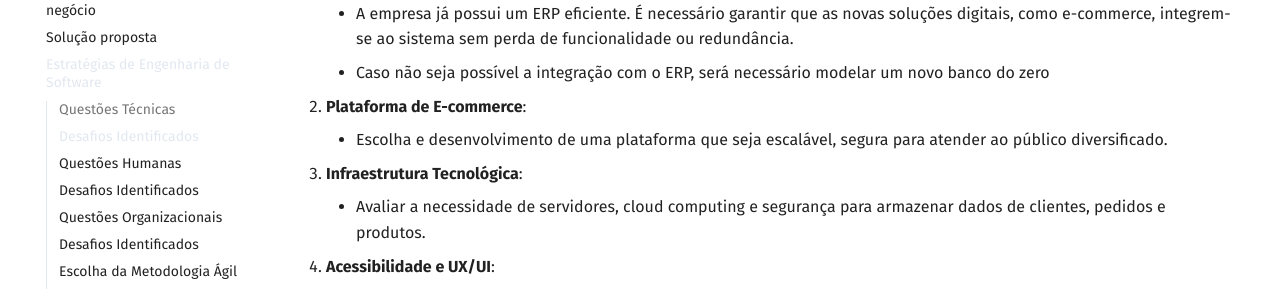
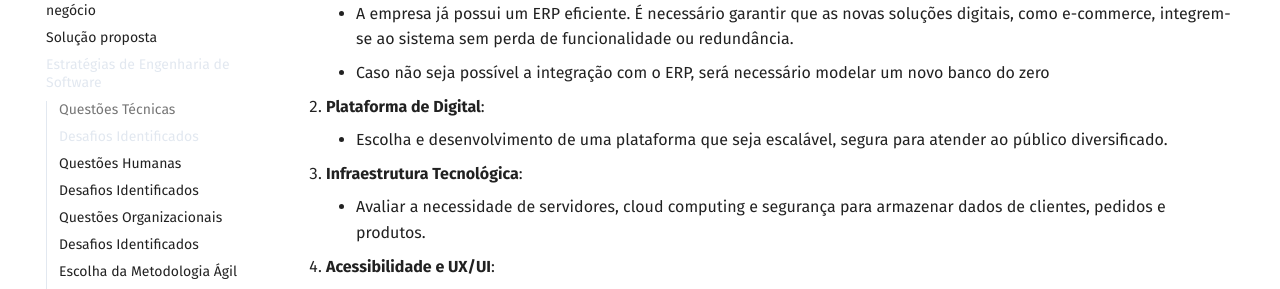
Before and after one commit to mdsreq-fga-unb/2024.2-T03-AutoReiTintas, an MkDocs documentation site: the page built from docs/auto-rei-tintas/docs/sections/product_vision/3_strategy.md, in a window 1280 px wide and 900 px high, scrolled down 330 px. Shown: the part 163-452 px from the top of the window. Built offline with MkDocs 1.6.1 and Material for MkDocs 9.7.7, drawn with Linux system fonts in a browser that asks for light colours; comment, search, counter and statistics services are not loaded.

Commit message:
Update 3_strategy.md

```diff
--- a/docs/auto-rei-tintas/docs/sections/product_vision/3_strategy.md
+++ b/docs/auto-rei-tintas/docs/sections/product_vision/3_strategy.md
@@ -8,7 +8,7 @@ Utilizando o framework de Sommerville no contexto do projeto e equipe para escol
 1. **Integração com o ERP existente**:
     - A empresa já possui um ERP eficiente. É necessário garantir que as novas soluções digitais, como e-commerce, integrem-se ao sistema sem perda de funcionalidade ou redundância.
     - Caso não seja possível a integração com o ERP, será necessário modelar um novo banco do zero
-2. **Plataforma de E-commerce**:
+2. **Plataforma de Digital**:
     - Escolha e desenvolvimento de uma plataforma que seja escalável, segura para atender ao público diversificado.
 3. **Infraestrutura Tecnológica**:
     - Avaliar a necessidade de servidores, cloud computing e segurança para armazenar dados de clientes, pedidos e produtos.
```
